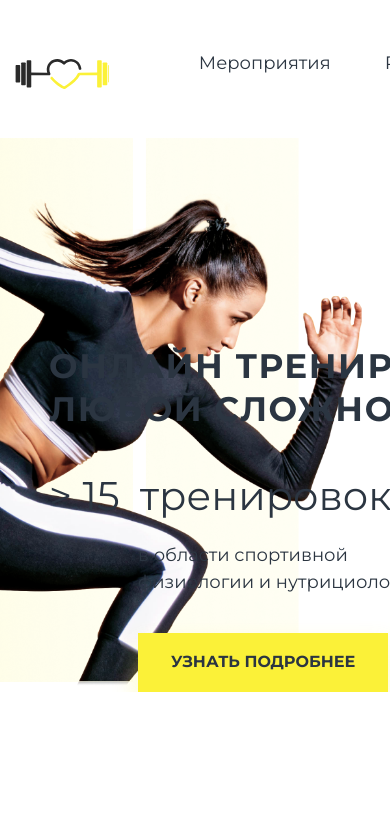
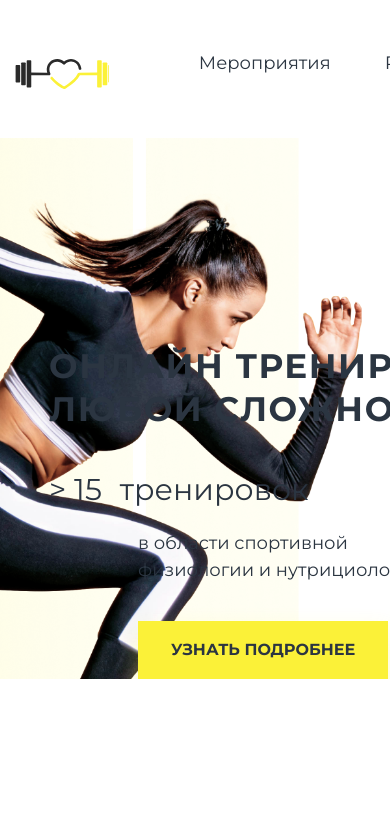
Before and after one commit to Udylia/Module01-Gym, a plain HTML site: page index.html in a window 390 px wide. Shown: the top 838 px of the page. Drawn offline with Linux system fonts and the light colour scheme; files that its build step writes are made by us from their sources.

Commit message:
Add style

```diff
--- a/style/main.css
+++ b/style/main.css
@@ -896,13 +896,13 @@ h3 {
         right: 20px;
     }
     .button-down {
-        top: 498px;
+        top: 486px;
     }
     .content-title {
         font-size: 34px;
         max-width: 460px;
     }
-    .company-text {
+    .content-text {
         font-size: 30px;
     }
 }
```
